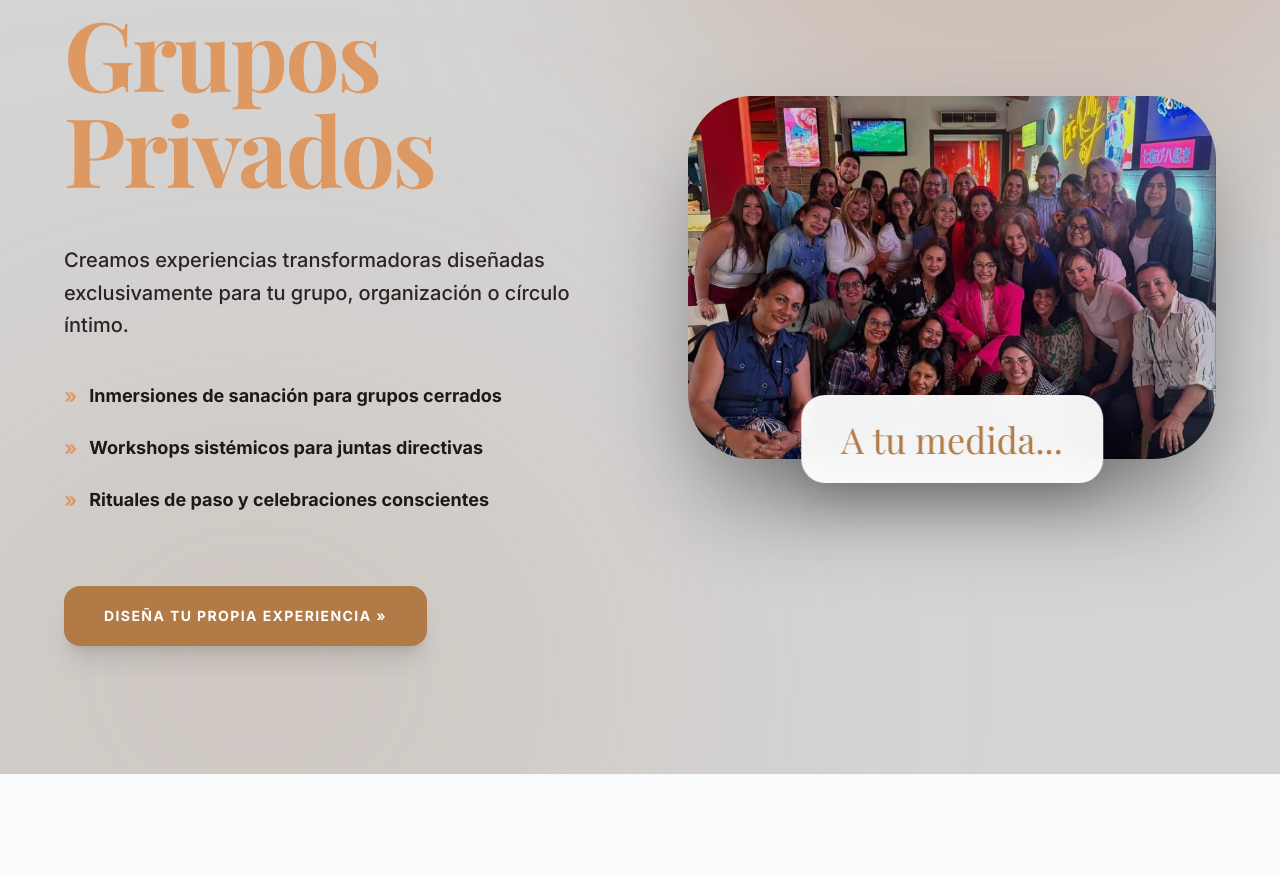
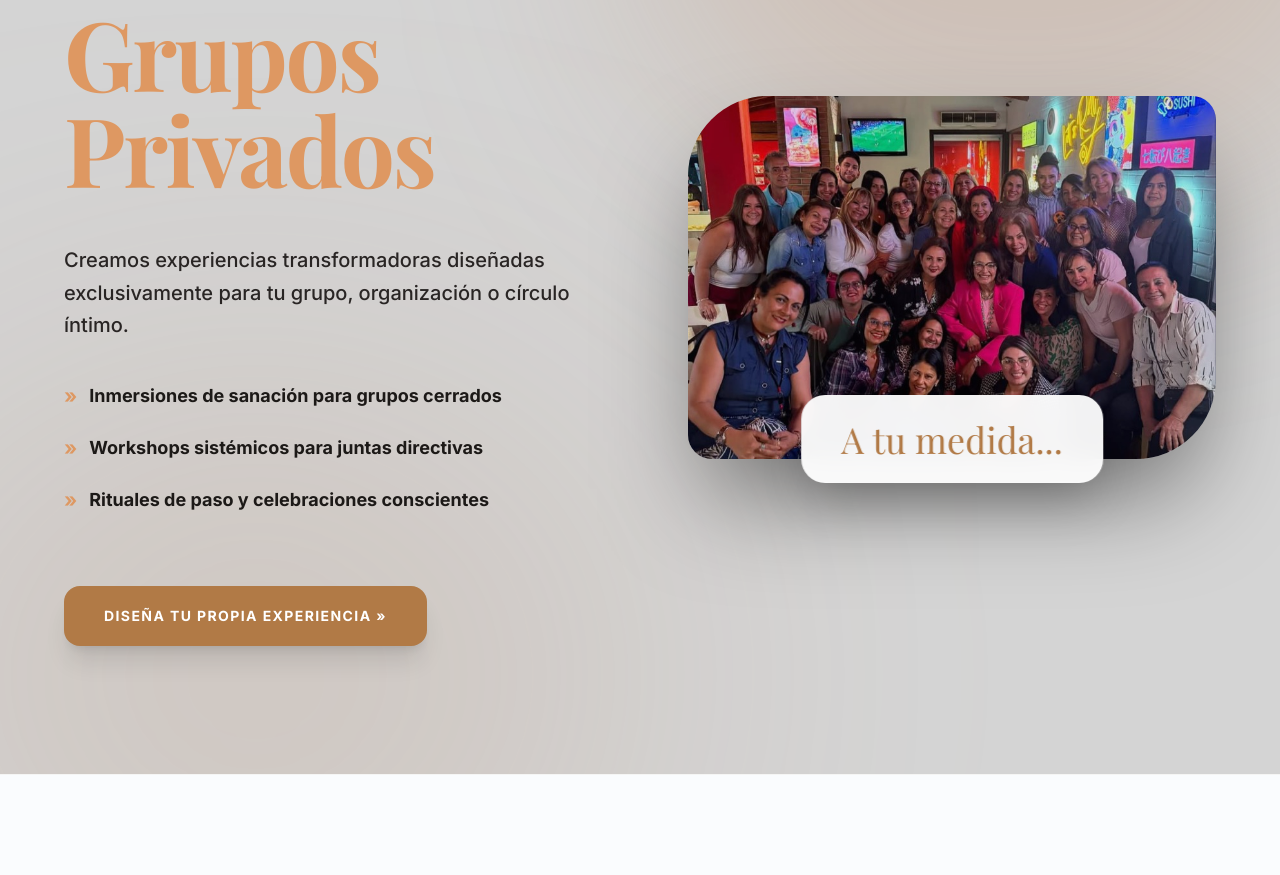
Before and after one commit to yelitzerangeloficialweb-max/yelitze-rangel-web, a Next.js app: page /eventos in a window 1280 px wide. Shown: the part 3426-4301 px from the top of the page. Built offline with nearby package versions, Linux system fonts and the light colour scheme; a web font is replaced by a local one.

Commit message:
style: apply asymmetrical custom rounding toRetiros image to match new design mockup

```diff
--- a/app/(website)/(routes)/eventos/page.tsx
+++ b/app/(website)/(routes)/eventos/page.tsx
@@ -254,7 +254,7 @@ export default function EventsPage() {
 
                         <div className="lg:w-1/2 relative">
                             <FadeIn>
-                                <div className="relative aspect-[16/11] rounded-[4rem] overflow-hidden shadow-[0_50px_100px_-20px_rgba(0,0,0,0.5)] group">
+                                <div className="relative aspect-[16/11] rounded-tl-[80px] rounded-br-[80px] rounded-tr-3xl rounded-bl-3xl overflow-hidden shadow-[0_50px_100px_-20px_rgba(0,0,0,0.5)] group">
                                     <Image
                                         src="/assets/images/gallery/custom-retreat-group.jpg"
                                         alt="Sesión Grupal de Sanación"
```
